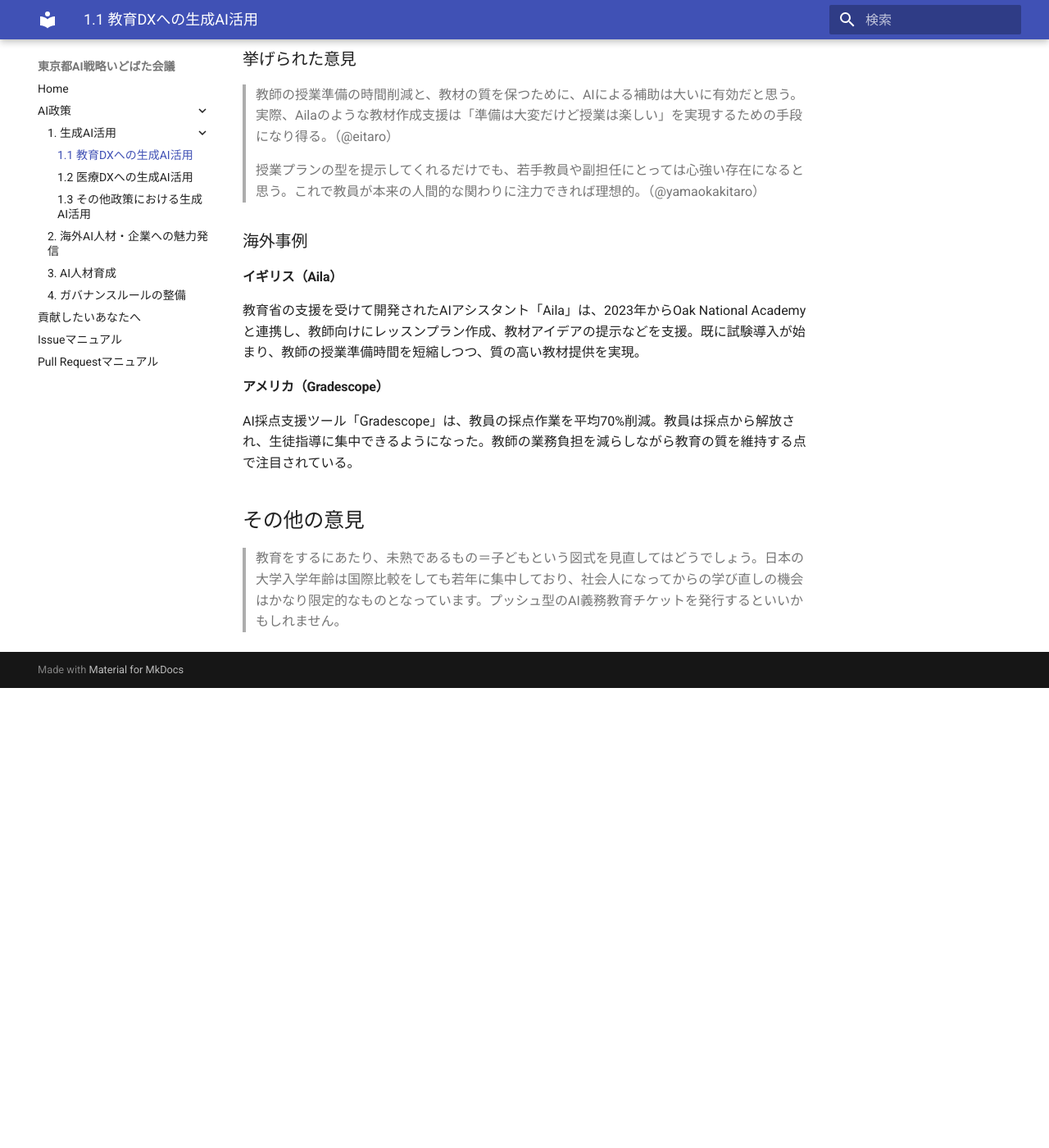
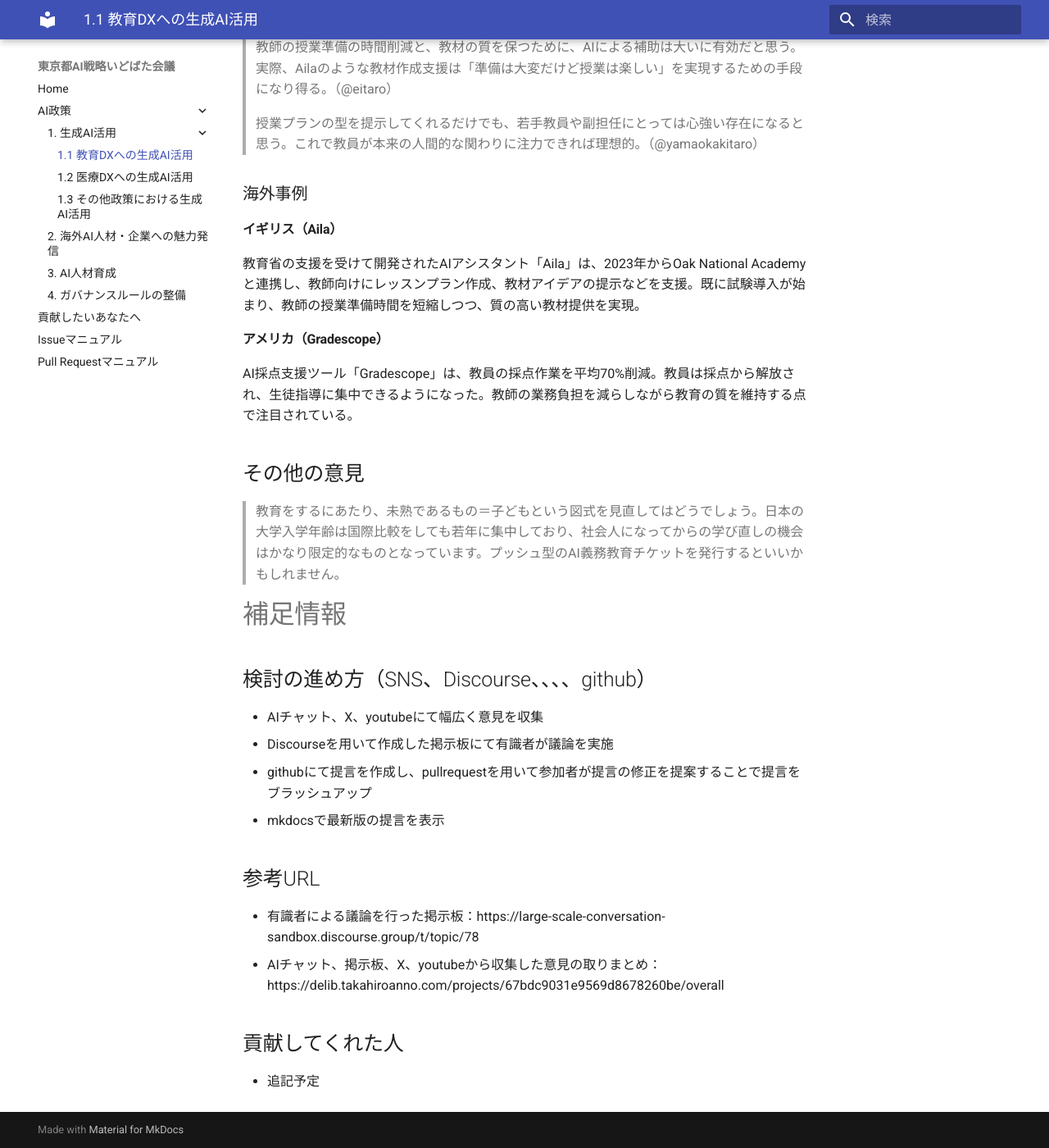
Before and after one commit to takahiroanno2024/2025_ai_idobatakaigi_output, an MkDocs documentation site: the page built from docs/1.1_教育DXへの生成AI活用.md, in a window 1280 px wide and 1400 px high, scrolled down 6126 px. Shown: the whole window at 82% size. Built offline with MkDocs 1.6.1 and Material for MkDocs 9.7.7, drawn with Linux system fonts in a browser that asks for light colours; before the commit the page ends 6965 px from its top, so only the background shows below that; some of the changed text lies outside the part shown.

Commit message:
Update 1.1_教育DXへの生成AI活用.md

```diff
--- a/docs/1.1_教育DXへの生成AI活用.md
+++ b/docs/1.1_教育DXへの生成AI活用.md
@@ -177,3 +175,18 @@
 
 ## その他の意見
 >教育をするにあたり、未熟であるもの＝子どもという図式を見直してはどうでしょう。日本の大学入学年齢は国際比較をしても若年に集中しており、社会人になってからの学び直しの機会はかなり限定的なものとなっています。プッシュ型のAI義務教育チケットを発行するといいかもしれません。
+
+
+
+# 補足情報
+## 検討の進め方（SNS、Discourse、、、、github）
+- AIチャット、X、youtubeにて幅広く意見を収集
+- Discourseを用いて作成した掲示板にて有識者が議論を実施
+- githubにて提言を作成し、pullrequestを用いて参加者が提言の修正を提案することで提言をブラッシュアップ
+- mkdocsで最新版の提言を表示
+## 参考URL
+- 有識者による議論を行った掲示板：https://large-scale-conversation-sandbox.discourse.group/t/topic/78
+- AIチャット、掲示板、X、youtubeから収集した意見の取りまとめ：https://delib.takahiroanno.com/projects/67bdc9031e9569d8678260be/overall
+
+## 貢献してくれた人
+- 追記予定
```
Also changed, not shown: other parts of docs/1.1_教育DXへの生成AI活用.md (+3 -5 lines).
